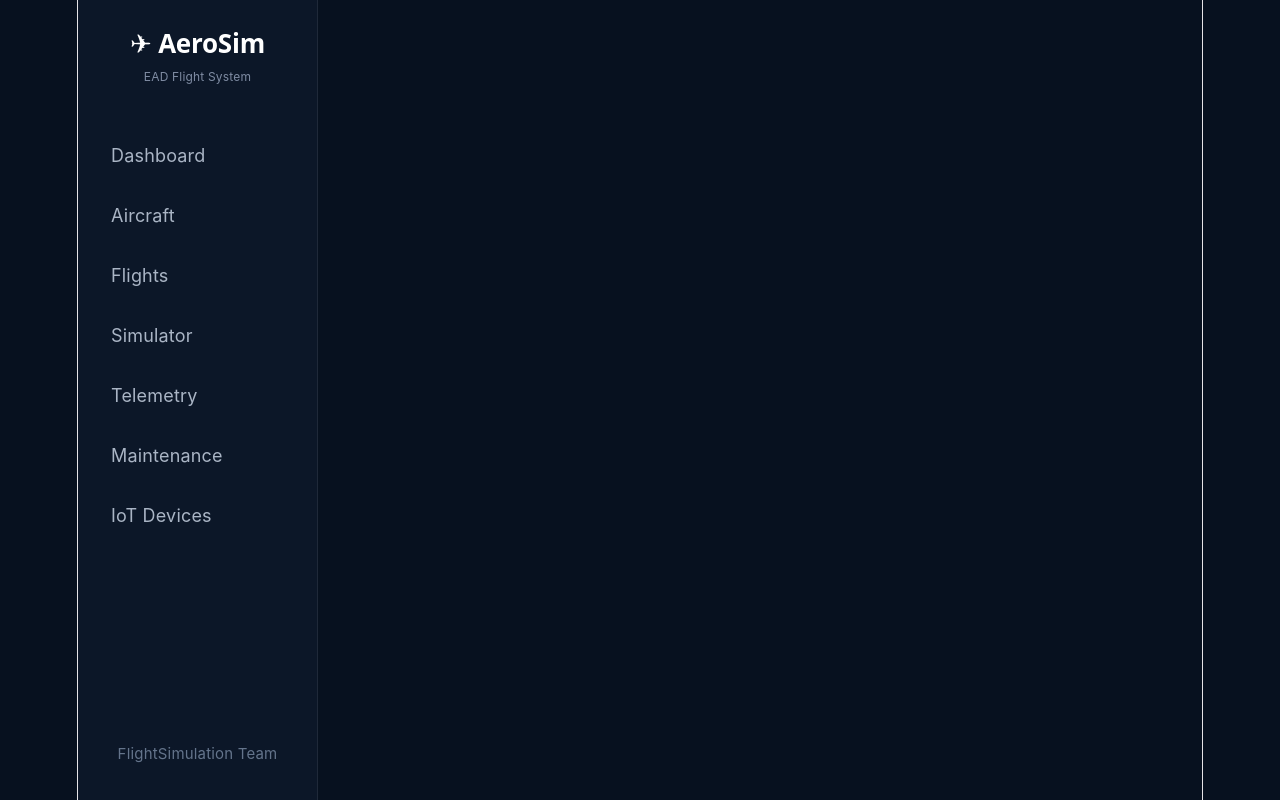
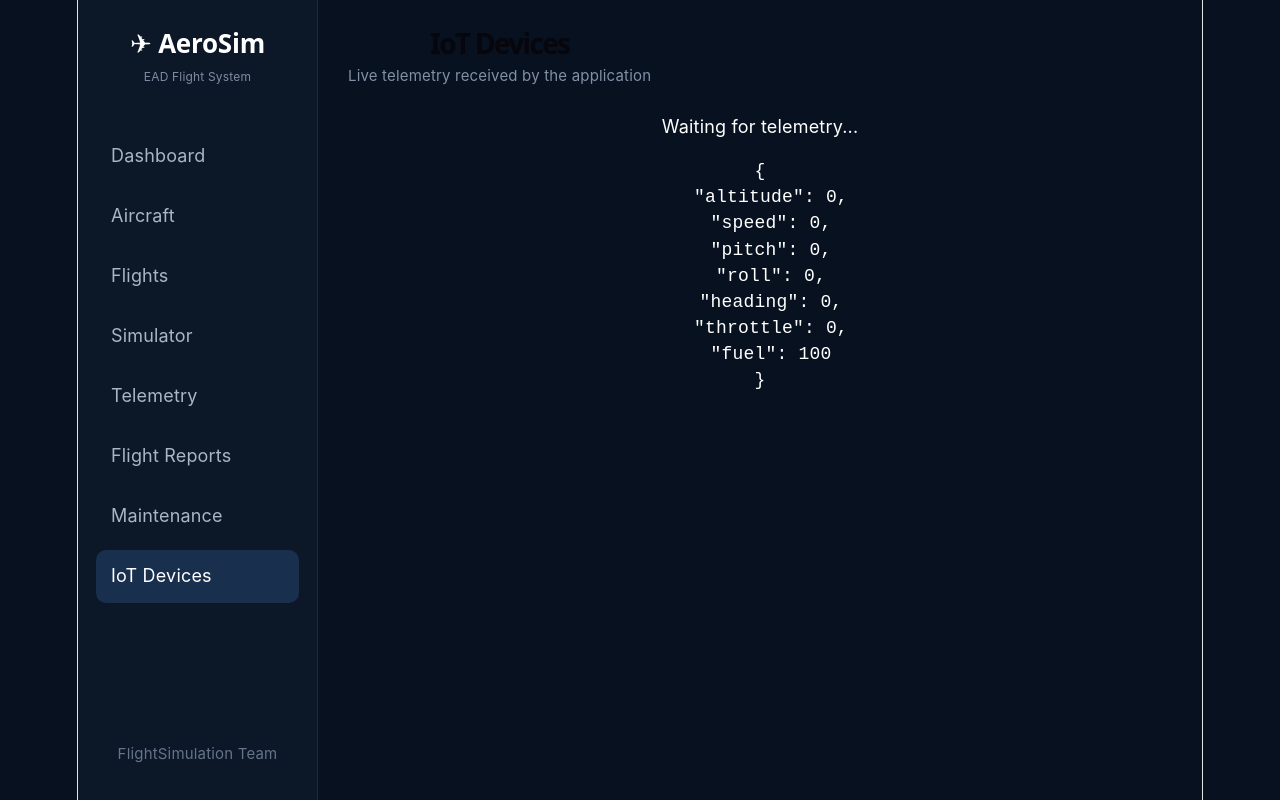
Before and after one commit to kawdoco/FlightSimulation, a React app in the folder frontend/: page /iot-devices in a window 1280 px wide. Built offline with nearby package versions, Linux system fonts and the light colour scheme; no server answers; the HTML template or start-up script is replaced by a standard one.

Commit message:
Add Maintenance and IoT Devices pages and navigation

```diff
--- a/frontend/src/App.jsx
+++ b/frontend/src/App.jsx
@@ -8,6 +8,8 @@ import FlightPage from "./pages/FlightPage.jsx";
 import TelemetryPage from "./pages/TelemetryPage.jsx";
 import FlightHistoryPage from "./pages/FlightHistoryPage.jsx";
 import TelemetryReportPage from "./pages/TelemetryReportPage.jsx";
+import MaintenancePage from "./pages/MaintenancePage.jsx";
+import IoTDevicesPage from "./pages/IoTDevicesPage.jsx";
 
 import {
   connectTelemetryWebSocket,
@@ -149,6 +151,20 @@ function App() {
               path="/reports/:flightId"
               element={<TelemetryReportPage />}
             />
+            <Route
+  path="/maintenance"
+  element={<MaintenancePage />}
+/>
+
+<Route
+  path="/iot-devices"
+  element={
+    <IoTDevicesPage
+      telemetry={liveTelemetry}
+      hasReceivedTelemetry={hasReceivedTelemetry}
+    />
+  }
+/>
           </Routes>
         </main>
       </div>
--- a/frontend/src/components/Sidebar.jsx
+++ b/frontend/src/components/Sidebar.jsx
@@ -2,13 +2,10 @@ import { NavLink } from "react-router-dom";
 
 const Sidebar = () => {
   const getLinkClass = ({ isActive }) =>
-    isActive
-      ? "sidebar-link active"
-      : "sidebar-link";
+    isActive ? "sidebar-link active" : "sidebar-link";
 
   return (
     <aside className="sidebar">
-
       {/* Logo */}
       <div className="logo">
         <h2>✈ AeroSim</h2>
@@ -17,63 +14,44 @@ const Sidebar = () => {
 
       {/* Navigation */}
       <nav>
-
-        <NavLink
-          to="/"
-          end
-          className={getLinkClass}
-        >
+        <NavLink to="/" end className={getLinkClass}>
           Dashboard
         </NavLink>
 
-        <NavLink
-          to="/aircraft"
-          className={getLinkClass}
-        >
+        <NavLink to="/aircraft" className={getLinkClass}>
           Aircraft
         </NavLink>
 
-        <NavLink
-          to="/flights"
-          className={getLinkClass}
-        >
+        <NavLink to="/flights" className={getLinkClass}>
           Flights
         </NavLink>
 
-        <NavLink
-          to="/"
-          end
-          className={getLinkClass}
-        >
+        <NavLink to="/" end className={getLinkClass}>
           Simulator
         </NavLink>
 
-        <NavLink
-          to="/telemetry"
-          className={getLinkClass}
-        >
+        <NavLink to="/telemetry" className={getLinkClass}>
           Telemetry
         </NavLink>
 
-        {/* Future Module */}
-        <span className="sidebar-link disabled-link">
-          Maintenance
-        </span>
+        <NavLink to="/history" className={getLinkClass}>
+          Flight Reports
+        </NavLink>
 
-        {/* Future Module */}
-        <span className="sidebar-link disabled-link">
-          IoT Devices
-        </span>
+        {/* Future modules */}
+        <NavLink to="/maintenance" className={getLinkClass}>
+  Maintenance
+</NavLink>
 
+<NavLink to="/iot-devices" className={getLinkClass}>
+  IoT Devices
+</NavLink>
       </nav>
 
       {/* Footer */}
       <div className="sidebar-footer">
-        <small>
-          FlightSimulation Team
-        </small>
+        <small>FlightSimulation Team</small>
       </div>
-
     </aside>
   );
 };
--- /dev/null
+++ b/frontend/src/pages/IoTDevicesPage.jsx
@@ -0,0 +1,25 @@
+export default function IoTDevicesPage({
+  telemetry,
+  hasReceivedTelemetry,
+}) {
+  return (
+    <section>
+      <div className="topbar">
+        <div>
+          <h1>IoT Devices</h1>
+          <p>Live telemetry received by the application</p>
+        </div>
+      </div>
+
+      <p>
+        {hasReceivedTelemetry
+          ? "Telemetry has been received during this session."
+          : "Waiting for telemetry..."}
+      </p>
+
+      <pre style={{ overflowX: "auto" }}>
+        {JSON.stringify(telemetry, null, 2)}
+      </pre>
+    </section>
+  );
+}
--- /dev/null
+++ b/frontend/src/pages/MaintenancePage.jsx
@@ -0,0 +1,14 @@
+export default function MaintenancePage() {
+  return (
+    <section>
+      <div className="topbar">
+        <div>
+          <h1>Maintenance</h1>
+          <p>Aircraft maintenance and alerts</p>
+        </div>
+      </div>
+
+      <p>Maintenance records have not been connected yet.</p>
+    </section>
+  );
+}
```
